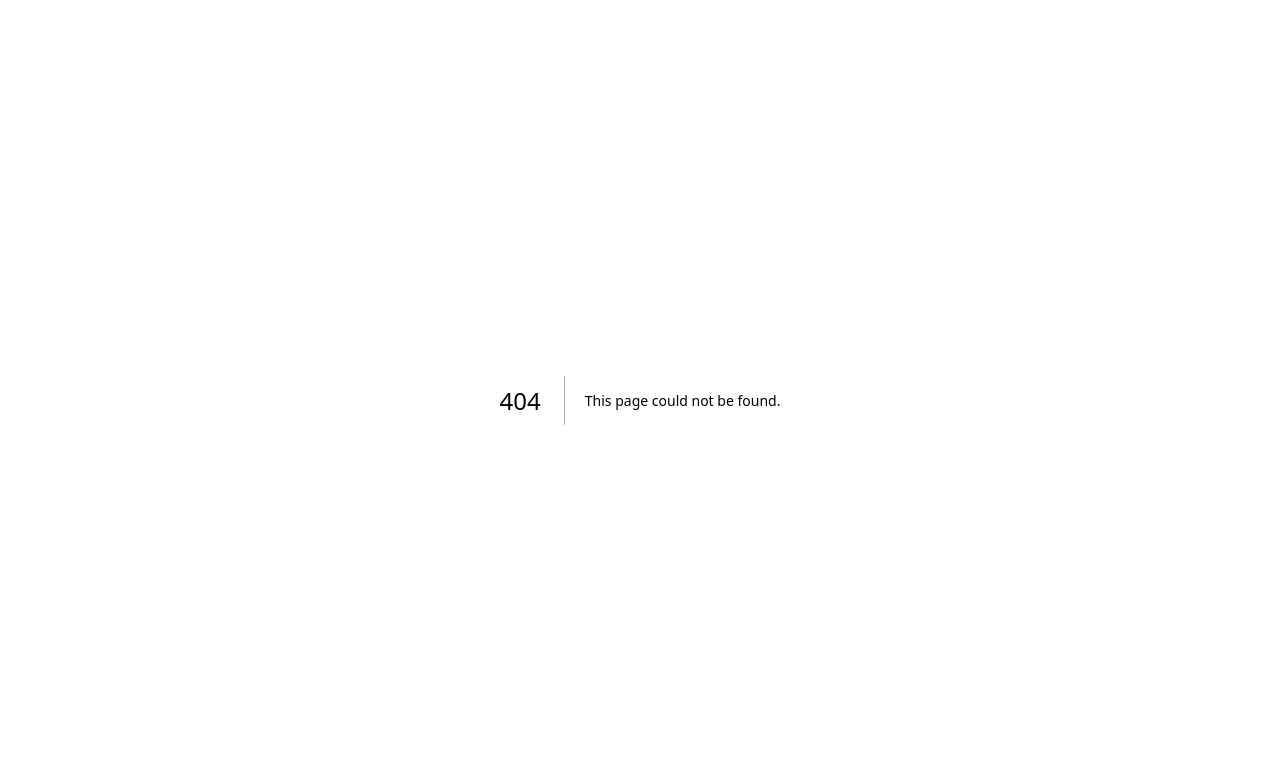
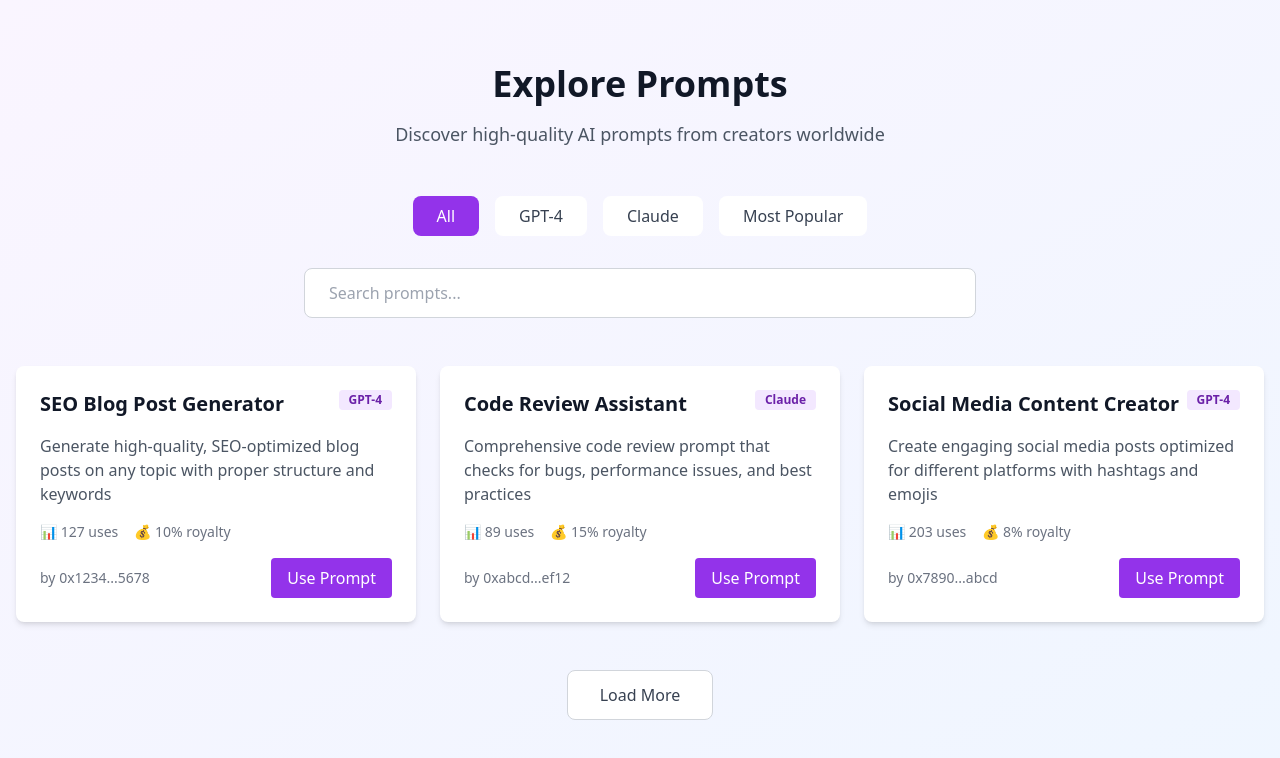
Before and after one commit to mdsohan56gh/PromptFi, a Next.js app in the folder frontend/: page /explore in a window 1280 px wide. Before the commit this address had no page. Shown: the top 758 px of the page. Built offline with nearby package versions, Linux system fonts and the light colour scheme.

Commit message:
feat: add Create and Explore pages for frontend

```diff
--- /dev/null
+++ b/frontend/src/pages/create.tsx
@@ -0,0 +1,85 @@
+import Head from 'next/head';
+import { useState } from 'react';
+import CreatePromptForm, { PromptFormData } from '@/components/CreatePromptForm';
+
+export default function CreatePage() {
+  const [loading, setLoading] = useState(false);
+  const [success, setSuccess] = useState(false);
+
+  const handleSubmit = async (data: PromptFormData) => {
+    setLoading(true);
+    setSuccess(false);
+
+    try {
+      console.log('Creating prompt with data:', data);
+
+      // TODO: Upload to IPFS
+      // TODO: Call smart contract
+
+      // Simulate async operation
+      await new Promise(resolve => setTimeout(resolve, 2000));
+
+      setSuccess(true);
+    } catch (error) {
+      console.error('Error creating prompt:', error);
+      alert('Failed to create prompt');
+    } finally {
+      setLoading(false);
+    }
+  };
+
+  return (
+    <>
+      <Head>
+        <title>Create Prompt - PromptFi</title>
+        <meta name="description" content="Create and mint your AI prompt as an NFT" />
+      </Head>
+
+      <main className="min-h-screen bg-gradient-to-br from-purple-50 to-blue-50 py-16">
+        <div className="container mx-auto px-4 max-w-3xl">
+          <div className="text-center mb-8">
+            <h1 className="text-4xl font-bold text-gray-900 mb-4">
+              Create Prompt NFT
+            </h1>
+            <p className="text-lg text-gray-600">
+              Transform your AI prompt into a valuable digital asset
+            </p>
+          </div>
+
+          <div className="bg-white rounded-lg shadow-lg p-8">
+            {success ? (
+              <div className="text-center py-12">
+                <div className="text-6xl mb-4">🎉</div>
+                <h2 className="text-2xl font-bold text-gray-900 mb-2">
+                  Prompt Created Successfully!
+                </h2>
+                <p className="text-gray-600 mb-6">
+                  Your prompt has been minted as an NFT
+                </p>
+                <button
+                  onClick={() => setSuccess(false)}
+                  className="bg-purple-600 hover:bg-purple-700 text-white font-medium py-2 px-6 rounded-lg"
+                >
+                  Create Another
+                </button>
+              </div>
+            ) : (
+              <CreatePromptForm onSubmit={handleSubmit} loading={loading} />
+            )}
+          </div>
+
+          <div className="mt-8 bg-blue-50 border border-blue-200 rounded-lg p-6">
+            <h3 className="font-bold text-gray-900 mb-2">💡 Tips for Creating Great Prompts</h3>
+            <ul className="list-disc list-inside text-gray-700 space-y-1">
+              <li>Be specific and clear in your prompt instructions</li>
+              <li>Include relevant context and examples</li>
+              <li>Test your prompt before minting</li>
+              <li>Use appropriate tags for discoverability</li>
+              <li>Set a fair royalty ratio (5-20% recommended)</li>
+            </ul>
+          </div>
+        </div>
+      </main>
+    </>
+  );
+}
--- /dev/null
+++ b/frontend/src/pages/explore.tsx
@@ -0,0 +1,131 @@
+import Head from 'next/head';
+import { useState } from 'react';
+import PromptCard from '@/components/PromptCard';
+
+export default function ExplorePage() {
+  const [filter, setFilter] = useState('all');
+
+  // Mock data - will be replaced with real data from blockchain
+  const mockPrompts = [
+    {
+      tokenId: 1,
+      title: "SEO Blog Post Generator",
+      description: "Generate high-quality, SEO-optimized blog posts on any topic with proper structure and keywords",
+      modelType: "GPT-4",
+      usageCount: 127,
+      creator: "0x1234567890abcdef1234567890abcdef12345678",
+      royaltyRatio: 1000
+    },
+    {
+      tokenId: 2,
+      title: "Code Review Assistant",
+      description: "Comprehensive code review prompt that checks for bugs, performance issues, and best practices",
+      modelType: "Claude",
+      usageCount: 89,
+      creator: "0xabcdef1234567890abcdef1234567890abcdef12",
+      royaltyRatio: 1500
+    },
+    {
+      tokenId: 3,
+      title: "Social Media Content Creator",
+      description: "Create engaging social media posts optimized for different platforms with hashtags and emojis",
+      modelType: "GPT-4",
+      usageCount: 203,
+      creator: "0x7890abcdef1234567890abcdef1234567890abcd",
+      royaltyRatio: 800
+    }
+  ];
+
+  return (
+    <>
+      <Head>
+        <title>Explore Prompts - PromptFi</title>
+        <meta name="description" content="Discover and use AI prompts created by the community" />
+      </Head>
+
+      <main className="min-h-screen bg-gradient-to-br from-purple-50 to-blue-50 py-16">
+        <div className="container mx-auto px-4">
+          <div className="text-center mb-12">
+            <h1 className="text-4xl font-bold text-gray-900 mb-4">
+              Explore Prompts
+            </h1>
+            <p className="text-lg text-gray-600">
+              Discover high-quality AI prompts from creators worldwide
+            </p>
+          </div>
+
+          {/* Filters */}
+          <div className="flex flex-wrap gap-4 mb-8 justify-center">
+            <button
+              onClick={() => setFilter('all')}
+              className={`px-6 py-2 rounded-lg font-medium transition-colors ${
+                filter === 'all'
+                  ? 'bg-purple-600 text-white'
+                  : 'bg-white text-gray-700 hover:bg-gray-100'
+              }`}
+            >
+              All
+            </button>
+            <button
+              onClick={() => setFilter('gpt4')}
+              className={`px-6 py-2 rounded-lg font-medium transition-colors ${
+                filter === 'gpt4'
+                  ? 'bg-purple-600 text-white'
+                  : 'bg-white text-gray-700 hover:bg-gray-100'
+              }`}
+            >
+              GPT-4
+            </button>
+            <button
+              onClick={() => setFilter('claude')}
+              className={`px-6 py-2 rounded-lg font-medium transition-colors ${
+                filter === 'claude'
+                  ? 'bg-purple-600 text-white'
+                  : 'bg-white text-gray-700 hover:bg-gray-100'
+              }`}
+            >
+              Claude
+            </button>
+            <button
+              onClick={() => setFilter('popular')}
+              className={`px-6 py-2 rounded-lg font-medium transition-colors ${
+                filter === 'popular'
+                  ? 'bg-purple-600 text-white'
+                  : 'bg-white text-gray-700 hover:bg-gray-100'
+              }`}
+            >
+              Most Popular
+            </button>
+          </div>
+
+          {/* Search */}
+          <div className="max-w-2xl mx-auto mb-12">
+            <input
+              type="text"
+              placeholder="Search prompts..."
+              className="w-full px-6 py-3 rounded-lg border border-gray-300 focus:ring-2 focus:ring-purple-500 focus:border-transparent"
+            />
+          </div>
+
+          {/* Prompt Grid */}
+          <div className="grid md:grid-cols-2 lg:grid-cols-3 gap-6 max-w-7xl mx-auto">
+            {mockPrompts.map((prompt) => (
+              <PromptCard
+                key={prompt.tokenId}
+                {...prompt}
+                onUse={() => console.log('Using prompt', prompt.tokenId)}
+              />
+            ))}
+          </div>
+
+          {/* Load More */}
+          <div className="text-center mt-12">
+            <button className="bg-white hover:bg-gray-50 text-gray-700 font-medium py-3 px-8 rounded-lg border border-gray-300 transition-colors">
+              Load More
+            </button>
+          </div>
+        </div>
+      </main>
+    </>
+  );
+}
```
